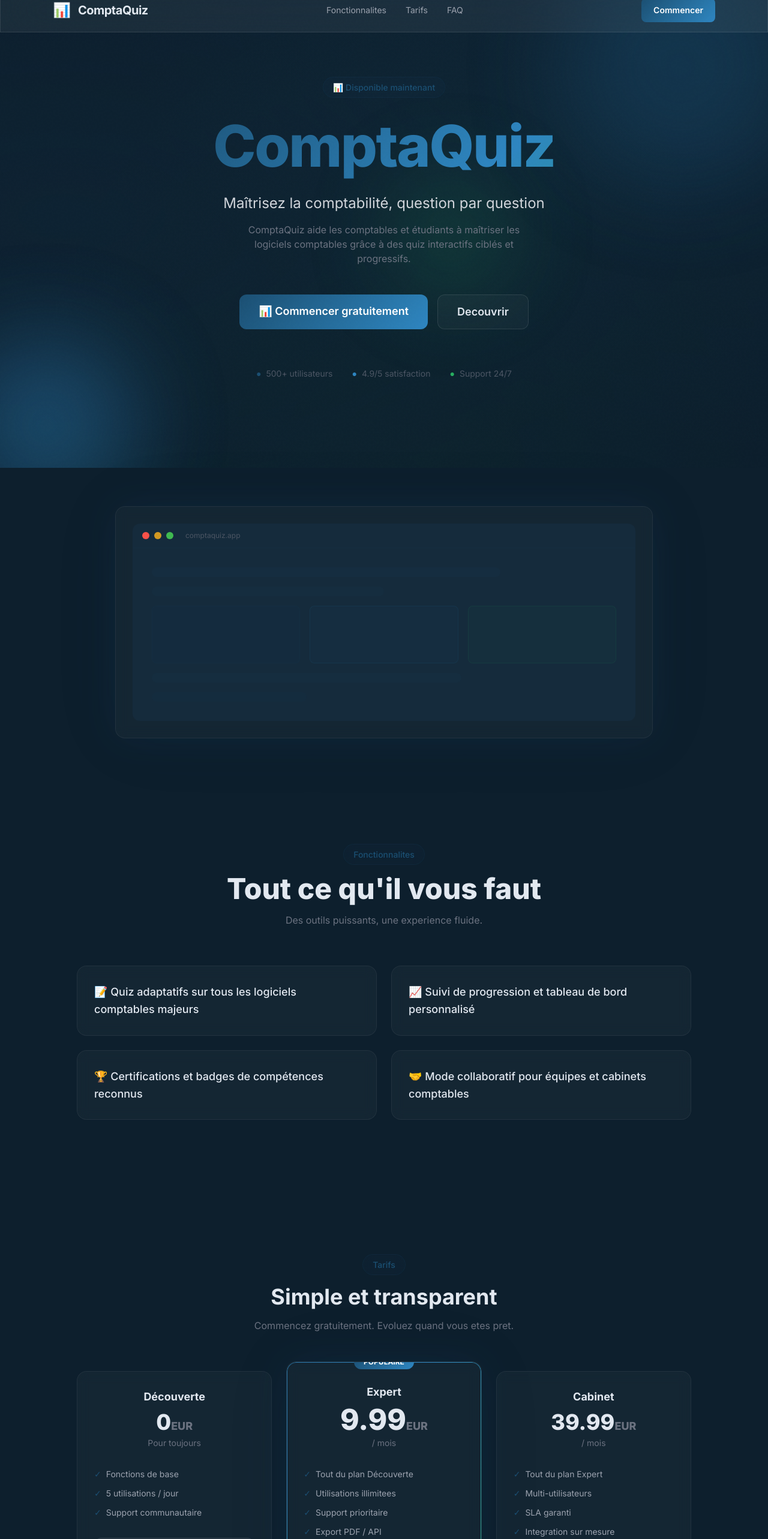
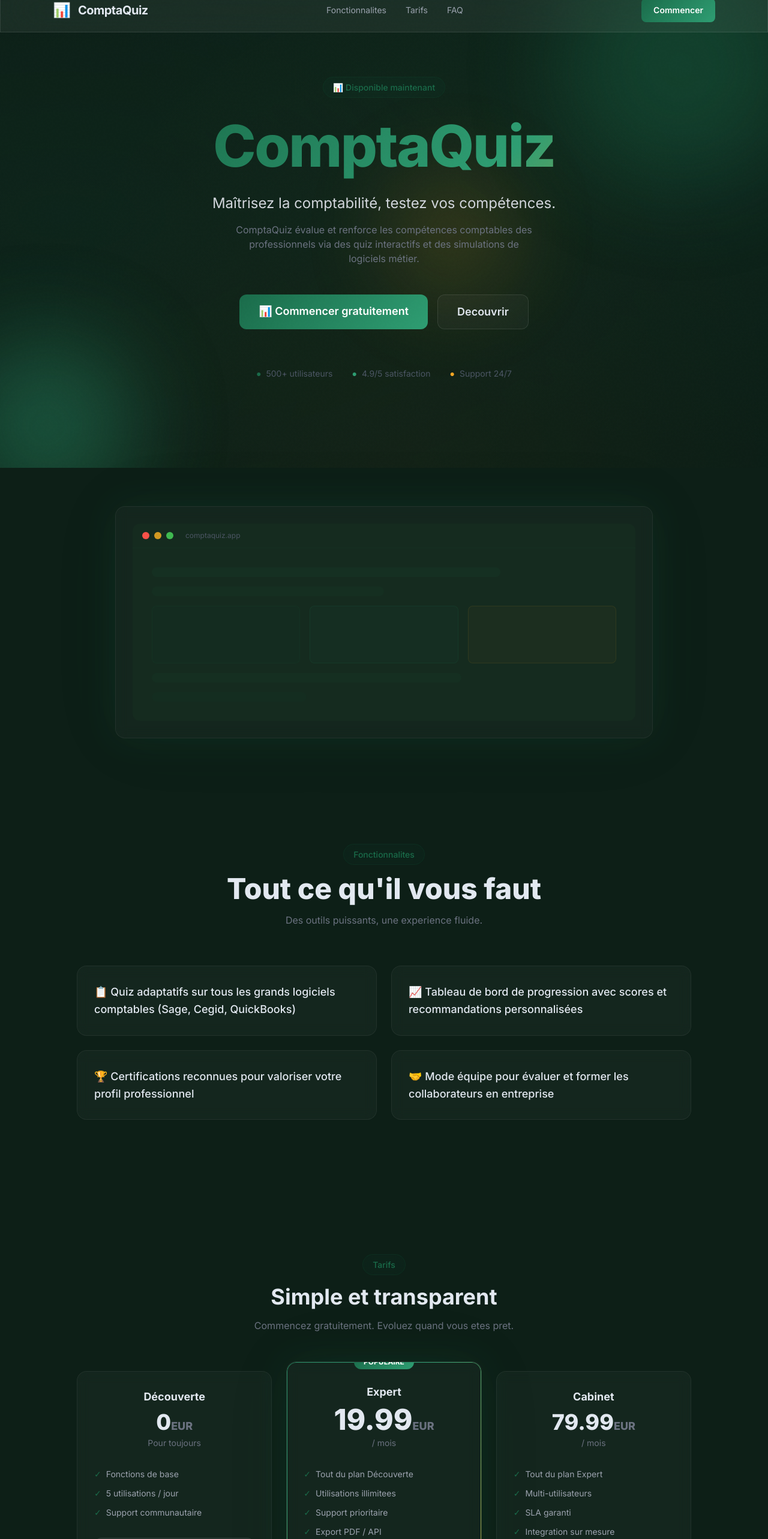
Before and after one commit to Anakintoth/comptamatch-quiz-logiciel-comptable-pour, a Next.js app: page / in a window 1280 px wide. Shown: the part 20-2586 px from the top of the page at 60% size. Built offline with nearby package versions, Linux system fonts and the light colour scheme.

Commit message:
Design: ComptaQuiz brand identity — by Jarvis Designer

```diff
--- a/app/globals.css
+++ b/app/globals.css
@@ -3,11 +3,11 @@
 @tailwind utilities;
 
 :root {
-  --primary: #1B4F72;
-  --secondary: #2E86C1;
-  --accent: #27AE60;
-  --bg-dark: #0D1F2D;
-  --bg-card: #152B3C;
+  --primary: #1A6B4A;
+  --secondary: #2E9E72;
+  --accent: #F5A623;
+  --bg-dark: #0D1F17;
+  --bg-card: #152B1F;
 }
 
 body {
@@ -17,7 +17,7 @@
 }
 
 ::selection {
-  background: #1B4F7240;
+  background: #1A6B4A40;
   color: white;
 }
 
@@ -30,9 +30,9 @@
   content: '';
   position: absolute;
   top: -40%; left: -20%; width: 140%; height: 180%;
-  background: radial-gradient(ellipse at 20% 50%, #1B4F7215 0%, transparent 50%),
-              radial-gradient(ellipse at 80% 20%, #2E86C112 0%, transparent 50%),
-              radial-gradient(ellipse at 50% 80%, #27AE6008 0%, transparent 50%);
+  background: radial-gradient(ellipse at 20% 50%, #1A6B4A15 0%, transparent 50%),
+              radial-gradient(ellipse at 80% 20%, #2E9E7212 0%, transparent 50%),
+              radial-gradient(ellipse at 50% 80%, #F5A62308 0%, transparent 50%);
   animation: mesh-drift 20s ease-in-out infinite;
   pointer-events: none;
 }
@@ -54,19 +54,19 @@
 }
 .orb-1 {
   width: 400px; height: 400px;
-  background: #1B4F72;
+  background: #1A6B4A;
   top: -10%; right: -5%;
   animation-delay: 0s;
 }
 .orb-2 {
   width: 300px; height: 300px;
-  background: #2E86C1;
+  background: #2E9E72;
   bottom: -5%; left: -8%;
   animation-delay: -5s;
 }
 .orb-3 {
   width: 200px; height: 200px;
-  background: #27AE60;
+  background: #F5A623;
   top: 40%; left: 50%;
   animation-delay: -10s;
   opacity: 0.2;
@@ -97,7 +97,7 @@
 /* ═══ Buttons ═══ */
 .btn-primary {
   @apply px-8 py-3.5 rounded-xl text-lg font-semibold transition-all duration-300;
-  background: linear-gradient(135deg, #1B4F72, #2E86C1);
+  background: linear-gradient(135deg, #1A6B4A, #2E9E72);
   color: white;
   position: relative;
   overflow: hidden;
@@ -106,13 +106,13 @@
   content: '';
   position: absolute;
   inset: 0;
-  background: linear-gradient(135deg, #2E86C1, #1B4F72);
+  background: linear-gradient(135deg, #2E9E72, #1A6B4A);
   opacity: 0;
   transition: opacity 0.3s;
 }
 .btn-primary:hover::before { opacity: 1; }
 .btn-primary:hover {
-  box-shadow: 0 0 40px #1B4F7250, 0 8px 32px #1B4F7230;
+  box-shadow: 0 0 40px #1A6B4A50, 0 8px 32px #1A6B4A30;
   transform: translateY(-2px);
 }
 .btn-primary span { position: relative; z-index: 1; }
@@ -126,7 +126,7 @@
 }
 .btn-secondary:hover {
   background: rgba(255,255,255,0.08);
-  border-color: #1B4F7260;
+  border-color: #1A6B4A60;
   transform: translateY(-2px);
 }
 
@@ -138,15 +138,15 @@
   @apply rounded-2xl p-7 transition-all duration-300;
 }
 .card:hover {
-  border-color: #1B4F7240;
-  box-shadow: 0 8px 40px #1B4F7215, 0 0 0 1px #1B4F7220;
+  border-color: #1A6B4A40;
+  box-shadow: 0 8px 40px #1A6B4A15, 0 0 0 1px #1A6B4A20;
   transform: translateY(-4px);
   background: rgba(255,255,255,0.05);
 }
 
 /* ═══ Gradient text ═══ */
 .gradient-text {
-  background: linear-gradient(135deg, #1B4F72, #2E86C1, #27AE60);
+  background: linear-gradient(135deg, #1A6B4A, #2E9E72, #F5A623);
   background-size: 200% 200%;
   -webkit-background-clip: text;
   -webkit-text-fill-color: transparent;
@@ -161,7 +161,7 @@
 
 /* ═══ Glow ring ═══ */
 .glow {
-  box-shadow: 0 0 60px #1B4F7225, 0 0 120px #1B4F7210;
+  box-shadow: 0 0 60px #1A6B4A25, 0 0 120px #1A6B4A10;
 }
 
 .glow-border {
@@ -172,7 +172,7 @@
   position: absolute;
   inset: -1px;
   border-radius: inherit;
-  background: linear-gradient(135deg, #1B4F72, #2E86C1, #27AE60);
+  background: linear-gradient(135deg, #1A6B4A, #2E9E72, #F5A623);
   z-index: -1;
   opacity: 0;
   transition: opacity 0.4s;
@@ -205,7 +205,7 @@
   inset: 0;
   border-radius: inherit;
   padding: 1px;
-  background: linear-gradient(135deg, #1B4F72, #2E86C1, #27AE60, #1B4F72);
+  background: linear-gradient(135deg, #1A6B4A, #2E9E72, #F5A623, #1A6B4A);
   background-size: 300% 300%;
   animation: border-rotate 6s linear infinite;
   -webkit-mask: linear-gradient(#fff 0 0) content-box, linear-gradient(#fff 0 0);
@@ -228,9 +228,9 @@
   border-radius: 999px;
   font-size: 0.875rem;
   font-weight: 500;
-  background: #1B4F7212;
-  color: #1B4F72;
-  border: 1px solid #1B4F7225;
+  background: #1A6B4A12;
+  color: #1A6B4A;
+  border: 1px solid #1A6B4A25;
   backdrop-filter: blur(10px);
 }
 
--- a/app/layout.tsx
+++ b/app/layout.tsx
@@ -4,12 +4,12 @@
 const inter = Inter({ subsets: ['latin'] });
 
 export const metadata = {
-  title: 'ComptaQuiz — Maîtrisez la comptabilité, question par question',
-  description: 'Maîtrisez la comptabilité, question par question',
+  title: 'ComptaQuiz — Maîtrisez la comptabilité, testez vos compétences.',
+  description: 'Maîtrisez la comptabilité, testez vos compétences.',
   icons: { icon: '/favicon.svg' },
   openGraph: {
     title: 'ComptaQuiz',
-    description: 'Maîtrisez la comptabilité, question par question',
+    description: 'Maîtrisez la comptabilité, testez vos compétences.',
     type: 'website',
   },
 };
--- a/app/page.tsx
+++ b/app/page.tsx
@@ -32,8 +32,8 @@
             <span className="gradient-text">ComptaQuiz</span>
           </h1>
 
-          <p className="text-xl md:text-2xl text-gray-300 mb-4 max-w-2xl mx-auto leading-relaxed reveal reveal-d2">Maîtrisez la comptabilité, question par question</p>
-          <p className="text-gray-500 mb-12 max-w-lg mx-auto reveal reveal-d2">ComptaQuiz aide les comptables et étudiants à maîtriser les logiciels comptables grâce à des quiz interactifs ciblés et progressifs.</p>
+          <p className="text-xl md:text-2xl text-gray-300 mb-4 max-w-2xl mx-auto leading-relaxed reveal reveal-d2">Maîtrisez la comptabilité, testez vos compétences.</p>
+          <p className="text-gray-500 mb-12 max-w-lg mx-auto reveal reveal-d2">ComptaQuiz évalue et renforce les compétences comptables des professionnels via des quiz interactifs et des simulations de logiciels métier.</p>
 
           <div className="flex gap-4 justify-center flex-wrap reveal reveal-d3">
             <a href="#pricing" className="btn-primary"><span>📊 Commencer gratuitement</span></a>
@@ -41,9 +41,9 @@
           </div>
 
           <div className="mt-16 flex justify-center gap-8 text-sm text-gray-600 reveal reveal-d4">
-            <div className="flex items-center gap-2"><span style={{ color: "#1B4F72" }}>&#9679;</span> 500+ utilisateurs</div>
-            <div className="flex items-center gap-2"><span style={{ color: "#2E86C1" }}>&#9679;</span> 4.9/5 satisfaction</div>
-            <div className="flex items-center gap-2"><span style={{ color: "#27AE60" }}>&#9679;</span> Support 24/7</div>
+            <div className="flex items-center gap-2"><span style={{ color: "#1A6B4A" }}>&#9679;</span> 500+ utilisateurs</div>
+            <div className="flex items-center gap-2"><span style={{ color: "#2E9E72" }}>&#9679;</span> 4.9/5 satisfaction</div>
+            <div className="flex items-center gap-2"><span style={{ color: "#F5A623" }}>&#9679;</span> Support 24/7</div>
           </div>
         </div>
       </section>
@@ -52,23 +52,23 @@
       <section className="py-16 px-6 relative">
         <div className="max-w-4xl mx-auto">
           <div className="card glow p-1 rounded-2xl reveal">
-            <div className="rounded-xl overflow-hidden" style={{ background: "#152B3C" }}>
-              <div className="flex items-center gap-2 px-4 py-3 border-b" style={{ borderColor: "#1B4F7215" }}>
+            <div className="rounded-xl overflow-hidden" style={{ background: "#152B1F" }}>
+              <div className="flex items-center gap-2 px-4 py-3 border-b" style={{ borderColor: "#1A6B4A15" }}>
                 <div className="w-3 h-3 rounded-full" style={{ background: "#f85149" }} />
                 <div className="w-3 h-3 rounded-full" style={{ background: "#d29922" }} />
                 <div className="w-3 h-3 rounded-full" style={{ background: "#3fb950" }} />
                 <span className="ml-3 text-xs text-gray-600">comptaquiz.app</span>
               </div>
               <div className="p-8 space-y-4">
-                <div className="h-4 rounded-full w-3/4" style={{ background: "#1B4F7215" }} />
-                <div className="h-4 rounded-full w-1/2" style={{ background: "#1B4F7210" }} />
+                <div className="h-4 rounded-full w-3/4" style={{ background: "#1A6B4A15" }} />
+                <div className="h-4 rounded-full w-1/2" style={{ background: "#1A6B4A10" }} />
                 <div className="grid grid-cols-3 gap-4 mt-6">
-                  <div className="h-24 rounded-lg" style={{ background: "#1B4F7208", border: "1px solid #1B4F7215" }} />
-                  <div className="h-24 rounded-lg" style={{ background: "#2E86C108", border: "1px solid #2E86C115" }} />
-                  <div className="h-24 rounded-lg" style={{ background: "#27AE6008", border: "1px solid #27AE6015" }} />
+                  <div className="h-24 rounded-lg" style={{ background: "#1A6B4A08", border: "1px solid #1A6B4A15" }} />
+                  <div className="h-24 rounded-lg" style={{ background: "#2E9E7208", border: "1px solid #2E9E7215" }} />
+                  <div className="h-24 rounded-lg" style={{ background: "#F5A62308", border: "1px solid #F5A62315" }} />
                 </div>
-                <div className="h-4 rounded-full w-2/3 mt-4" style={{ background: "#1B4F7210" }} />
-                <div className="h-4 rounded-full w-1/3" style={{ background: "#1B4F7208" }} />
+                <div className="h-4 rounded-full w-2/3 mt-4" style={{ background: "#1A6B4A10" }} />
+                <div className="h-4 rounded-full w-1/3" style={{ background: "#1A6B4A08" }} />
               </div>
             </div>
           </div>
@@ -85,16 +85,16 @@
           </div>
           <div className="grid grid-cols-1 md:grid-cols-2 gap-6">
             <div className="card reveal reveal-d1">
-              <p className="text-lg font-medium leading-relaxed">📝 Quiz adaptatifs sur tous les logiciels comptables majeurs</p>
+              <p className="text-lg font-medium leading-relaxed">📋 Quiz adaptatifs sur tous les grands logiciels comptables (Sage, Cegid, QuickBooks)</p>
             </div>
             <div className="card reveal reveal-d2">
-              <p className="text-lg font-medium leading-relaxed">📈 Suivi de progression et tableau de bord personnalisé</p>
+              <p className="text-lg font-medium leading-relaxed">📈 Tableau de bord de progression avec scores et recommandations personnalisées</p>
             </div>
             <div className="card reveal reveal-d3">
-              <p className="text-lg font-medium leading-relaxed">🏆 Certifications et badges de compétences reconnus</p>
+              <p className="text-lg font-medium leading-relaxed">🏆 Certifications reconnues pour valoriser votre profil professionnel</p>
             </div>
             <div className="card reveal reveal-d4">
-              <p className="text-lg font-medium leading-relaxed">🤝 Mode collaboratif pour équipes et cabinets comptables</p>
+              <p className="text-lg font-medium leading-relaxed">🤝 Mode équipe pour évaluer et former les collaborateurs en entreprise</p>
             </div>
           </div>
         </div>
@@ -115,36 +115,36 @@
               <div className="text-4xl font-extrabold mb-1">0<span className="text-lg text-gray-500">EUR</span></div>
               <p className="text-gray-500 text-sm mb-8">Pour toujours</p>
               <ul className="text-sm text-gray-400 space-y-3 mb-8 text-left">
-                <li className="flex items-center gap-2"><span style={{ color: "#1B4F72" }}>&#10003;</span> Fonctions de base</li>
-                <li className="flex items-center gap-2"><span style={{ color: "#1B4F72" }}>&#10003;</span> 5 utilisations / jour</li>
-                <li className="flex items-center gap-2"><span style={{ color: "#1B4F72" }}>&#10003;</span> Support communautaire</li>
+                <li className="flex items-center gap-2"><span style={{ color: "#1A6B4A" }}>&#10003;</span> Fonctions de base</li>
+                <li className="flex items-center gap-2"><span style={{ color: "#1A6B4A" }}>&#10003;</span> 5 utilisations / jour</li>
+                <li className="flex items-center gap-2"><span style={{ color: "#1A6B4A" }}>&#10003;</span> Support communautaire</li>
               </ul>
               <a href="#" className="btn-secondary w-full block text-center !text-sm">Commencer</a>
             </div>
             {/* Pro — gradient border */}
             <div className="card gradient-border text-center relative glow reveal reveal-d2 md:-mt-4 md:pb-10">
-              <div className="absolute -top-3 left-1/2 -translate-x-1/2 px-4 py-1 rounded-full text-xs font-bold" style={{ background: "linear-gradient(135deg, #1B4F72, #2E86C1)", color: "white" }}>POPULAIRE</div>
+              <div className="absolute -top-3 left-1/2 -translate-x-1/2 px-4 py-1 rounded-full text-xs font-bold" style={{ background: "linear-gradient(135deg, #1A6B4A, #2E9E72)", color: "white" }}>POPULAIRE</div>
               <h3 className="font-bold text-lg mb-2 mt-2">Expert</h3>
-              <div className="text-5xl font-extrabold mb-1">9.99<span className="text-lg text-gray-500">EUR</span></div>
+              <div className="text-5xl font-extrabold mb-1">19.99<span className="text-lg text-gray-500">EUR</span></div>
               <p className="text-gray-500 text-sm mb-8">/ mois</p>
               <ul className="text-sm text-gray-400 space-y-3 mb-8 text-left">
-                <li className="flex items-center gap-2"><span style={{ color: "#1B4F72" }}>&#10003;</span> Tout du plan Découverte</li>
-                <li className="flex items-center gap-2"><span style={{ color: "#1B4F72" }}>&#10003;</span> Utilisations illimitees</li>
-                <li className="flex items-center gap-2"><span style={{ color: "#1B4F72" }}>&#10003;</span> Support prioritaire</li>
-                <li className="flex items-center gap-2"><span style={{ color: "#1B4F72" }}>&#10003;</span> Export PDF / API</li>
+                <li className="flex items-center gap-2"><span style={{ color: "#1A6B4A" }}>&#10003;</span> Tout du plan Découverte</li>
+                <li className="flex items-center gap-2"><span style={{ color: "#1A6B4A" }}>&#10003;</span> Utilisations illimitees</li>
+                <li className="flex items-center gap-2"><span style={{ color: "#1A6B4A" }}>&#10003;</span> Support prioritaire</li>
+                <li className="flex items-center gap-2"><span style={{ color: "#1A6B4A" }}>&#10003;</span> Export PDF / API</li>
               </ul>
               <a href="#" className="btn-primary w-full block text-center !text-sm"><span>Souscrire</span></a>
             </div>
             {/* Enterprise */}
             <div className="card text-center reveal reveal-d3">
               <h3 className="font-bold text-lg mb-2">Cabinet</h3>
-              <div className="text-4xl font-extrabold mb-1">39.99<span className="text-lg text-gray-500">EUR</span></div>
+              <div className="text-4xl font-extrabold mb-1">79.99<span className="text-lg text-gray-500">EUR</span></div>
               <p className="text-gray-500 text-sm mb-8">/ mois</p>
               <ul className="text-sm text-gray-400 space-y-3 mb-8 text-left">
-                <li className="flex items-center gap-2"><span style={{ color: "#1B4F72" }}>&#10003;</span> Tout du plan Expert</li>
-                <li className="flex items-center gap-2"><span style={{ color: "#1B4F72" }}>&#10003;</span> Multi-utilisateurs</li>
-                <li className="flex items-center gap-2"><span style={{ color: "#1B4F72" }}>&#10003;</span> SLA garanti</li>
-                <li className="flex items-center gap-2"><span style={{ color: "#1B4F72" }}>&#10003;</span> Integration sur mesure</li>
+                <li className="flex items-center gap-2"><span style={{ color: "#1A6B4A" }}>&#10003;</span> Tout du plan Expert</li>
+                <li className="flex items-center gap-2"><span style={{ color: "#1A6B4A" }}>&#10003;</span> Multi-utilisateurs</li>
+                <li className="flex items-center gap-2"><span style={{ color: "#1A6B4A" }}>&#10003;</span> SLA garanti</li>
+                <li className="flex items-center gap-2"><span style={{ color: "#1A6B4A" }}>&#10003;</span> Integration sur mesure</li>
               </ul>
               <a href="#" className="btn-secondary w-full block text-center !text-sm">Contacter</a>
             </div>
@@ -161,35 +161,35 @@
           </div>
           <div className="grid grid-cols-1 md:grid-cols-3 gap-6">
             <div className="card reveal reveal-d1">
-              <div className="flex gap-1 mb-4" style={{ color: "#27AE60" }}>*****</div>
-              <p className="text-gray-300 italic mb-6 leading-relaxed">"ComptaQuiz m'a permis de former mon équipe sur Sage en deux semaines. Un outil indispensable pour tout cabinet moderne."</p>
+              <div className="flex gap-1 mb-4" style={{ color: "#F5A623" }}>*****</div>
+              <p className="text-gray-300 italic mb-6 leading-relaxed">"ComptaQuiz m'a permis de me remettre à niveau sur Cegid en quelques semaines. Les quiz sont précis et vraiment proches de la réalité terrain."</p>
               <div className="flex items-center gap-3">
-                <div className="w-10 h-10 rounded-full flex items-center justify-center text-sm font-bold" style={{ background: "#1B4F7220", color: "#1B4F72" }}>S</div>
+                <div className="w-10 h-10 rounded-full flex items-center justify-center text-sm font-bold" style={{ background: "#1A6B4A20", color: "#1A6B4A" }}>S</div>
                 <div>
                   <p className="font-semibold text-sm">Sophie Marchand</p>
-                  <p className="text-xs text-gray-500">Expert-comptable, Paris</p>
+                  <p className="text-xs text-gray-500">Responsable comptable, PME Lyon</p>
                 </div>
               </div>
             </div>
             <div className="card reveal reveal-d2">
-              <div className="flex gap-1 mb-4" style={{ color: "#27AE60" }}>*****</div>
-              <p className="text-gray-300 italic mb-6 leading-relaxed">"Grâce aux quiz progressifs, j'ai validé mes compétences sur QuickBooks avant mon stage. Je me suis senti vraiment préparé."</p>
+              <div className="flex gap-1 mb-4" style={{ color: "#F5A623" }}>*****</div>
+              <p className="text-gray-300 italic mb-6 leading-relaxed">"Nous l'utilisons pour tester les candidats avant recrutement. Un gain de temps considérable et des résultats fiables."</p>
               <div className="flex items-center gap-3">
-                <div className="w-10 h-10 rounded-full flex items-center justify-center text-sm font-bold" style={{ background: "#1B4F7220", color: "#1B4F72" }}>T</div>
+                <div className="w-10 h-10 rounded-full flex items-center justify-center text-sm font-bold" style={{ background: "#1A6B4A20", color: "#1A6B4A" }}>J</div>
                 <div>
-                  <p className="font-semibold text-sm">Thomas Lebrun</p>
-                  <p className="text-xs text-gray-500">Étudiant DCG, Lyon</p>
+                  <p className="font-semibold text-sm">Julien Perrot</p>
+                  <p className="text-xs text-gray-500">Directeur RH, Cabinet d'expertise</p>
                 </div>
               </div>
             </div>
             <div className="card reveal reveal-d3">
-              <div className="flex gap-1 mb-4" style={{ color: "#27AE60" }}>*****</div>
-              <p className="text-gray-300 italic mb-6 leading-relaxed">"Le suivi de progression en temps réel nous a changé la vie. On sait exactement où chaque collaborateur en est dans sa montée en compétences."</p>
+              <div className="flex gap-1 mb-4" style={{ color: "#F5A623" }}>*****</div>
+              <p className="text-gray-300 italic mb-6 leading-relaxed">"La meilleure plateforme pour préparer les épreuves pratiques. Les explications détaillées après chaque question font vraiment la différence."</p>
               <div className="flex items-center gap-3">
-                <div className="w-10 h-10 rounded-full flex items-center justify-center text-sm font-bold" style={{ background: "#1B4F7220", color: "#1B4F72" }}>I</div>
+                <div className="w-10 h-10 rounded-full flex items-center justify-center text-sm font-bold" style={{ background: "#1A6B4A20", color: "#1A6B4A" }}>A</div>
                 <div>
-                  <p className="font-semibold text-sm">Isabelle Fontaine</p>
-                  <p className="text-xs text-gray-500">Responsable formation, Bordeaux</p>
+                  <p className="font-semibold text-sm">Amina Belkadi</p>
+                  <p className="text-xs text-gray-500">Étudiante en DCG, Paris</p>
                 </div>
               </div>
             </div>
@@ -210,21 +210,21 @@
                 Quels logiciels comptables sont couverts par ComptaQuiz ?
                 <span className="text-gray-500 group-open:rotate-45 transition-transform duration-300 text-xl">+</span>
               </summary>
-              <p className="mt-4 text-gray-400 leading-relaxed">ComptaQuiz couvre les principaux logiciels du marché français : Sage, Ciel, EBP, QuickBooks, Pennylane, et bien d'autres. Notre bibliothèque s'enrichit régulièrement.</p>
+              <p className="mt-4 text-gray-400 leading-relaxed">ComptaQuiz couvre les principaux logiciels du marché français : Sage 50/100, Cegid Quadratus, QuickBooks, EBP Comptabilité, et bien d'autres. Notre catalogue s'enrichit régulièrement.</p>
             </details>
             <details className="card group cursor-pointer reveal reveal-d2">
               <summary className="font-semibold list-none flex justify-between items-center">
                 Les certifications ComptaQuiz sont-elles reconnues par les employeurs ?
                 <span className="text-gray-500 group-open:rotate-45 transition-transform duration-300 text-xl">+</span>
               </summary>
-              <p className="mt-4 text-gray-400 leading-relaxed">Nos badges de compétences sont reconnus par un réseau croissant de cabinets partenaires. Ils attestent d'une maîtrise opérationnelle vérifiée des logiciels comptables.</p>
+              <p className="mt-4 text-gray-400 leading-relaxed">Nos certifications sont reconnues par un réseau croissant de cabinets d'expertise comptable et d'entreprises partenaires. Elles constituent un atout concret sur votre CV et LinkedIn.</p>
             </details>
             <details className="card group cursor-pointer reveal reveal-d3">
               <summary className="font-semibold list-none flex justify-between items-center">
-                Puis-je tester ComptaQuiz avant de m'abonner ?
+                Puis-je tester la plateforme gratuitement avant de m'abonner ?
                 <span className="text-gray-500 group-open:rotate-45 transition-transform duration-300 text-xl">+</span>
               </summary>
-              <p className="mt-4 text-gray-400 leading-relaxed">Oui, l'offre Découverte est gratuite et sans limite de durée. Elle vous donne accès à un large catalogue de quiz pour évaluer la plateforme à votre rythme.</p>
+              <p className="mt-4 text-gray-400 leading-relaxed">Oui, l'offre Découverte vous donne accès à un ensemble de quiz gratuits sans limite de durée. Vous pouvez passer à l'offre Expert ou Cabinet à tout moment pour débloquer l'intégralité du contenu.</p>
             </details>
           </div>
         </div>
@@ -236,7 +236,7 @@
           <div className="py-4">
             <span className="text-4xl mb-6 block">📊</span>
             <h2 className="text-3xl font-bold mb-4">Pret a commencer ?</h2>
-            <p className="text-gray-400 mb-8 max-w-md mx-auto">Maîtrisez la comptabilité, question par question</p>
+            <p className="text-gray-400 mb-8 max-w-md mx-auto">Maîtrisez la comptabilité, testez vos compétences.</p>
             <a href="#pricing" className="btn-primary"><span>Essayer ComptaQuiz gratuitement</span></a>
           </div>
         </div>
```
Also changed, not shown: public/favicon.svg, public/logo.svg.
